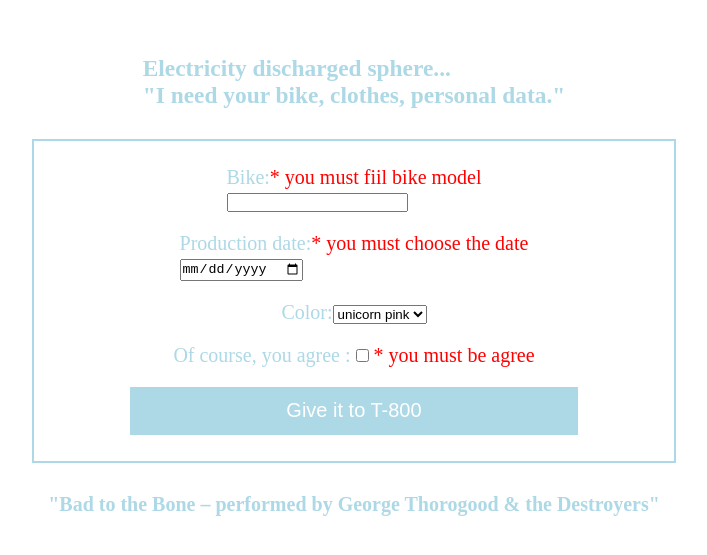
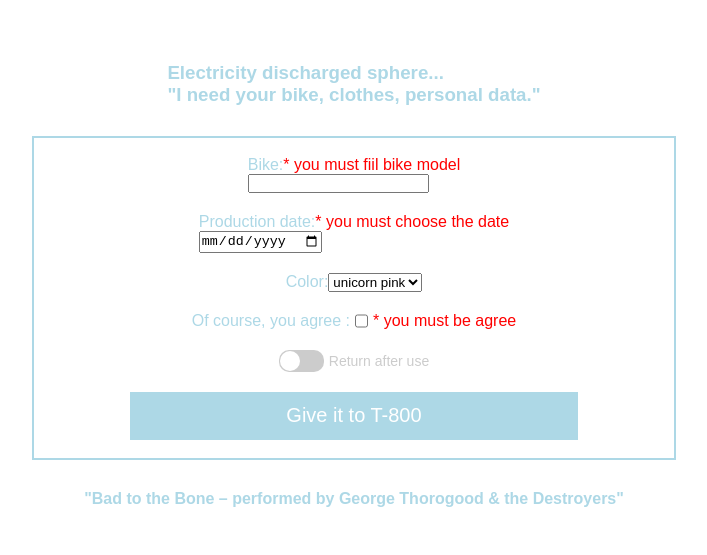
Before and after one commit to gonzjv/react, a React app in the folder react-forms/: page / in a window 1280 px wide. Shown: the part 115-670 px from the top of the page, without its empty margins (286-993 px from the left). Built offline with nearby package versions, Linux system fonts and the light colour scheme.

Commit message:
feat: add switcher to form

```diff
--- a/react-forms/src/components/app/card/card.tsx
+++ b/react-forms/src/components/app/card/card.tsx
@@ -6,6 +6,7 @@ interface MyProps {
     bike: string;
     prodDate: string;
     bikeColor: string;
+    returnAfter: boolean;
   };
 }
 
@@ -24,6 +25,10 @@ const Card = ({ elem }: MyProps): JSX.Element => (
         Color:
         {elem.bikeColor}
       </p>
+      <p>
+        Return after use`:
+        {elem.returnAfter}
+      </p>
     </div>
   </>
 );
--- a/react-forms/src/components/app/form/form.scss
+++ b/react-forms/src/components/app/form/form.scss
@@ -26,3 +26,9 @@
     color: skyblue;
   }
 }
+
+body {
+  margin: 0;
+  font-family: Arial, sans-serif;
+  font-size: 16px;
+}
--- a/react-forms/src/components/app/form/form.tsx
+++ b/react-forms/src/components/app/form/form.tsx
@@ -1,9 +1,9 @@
 import React, { useEffect, useRef, useState } from 'react';
-import Input from '../../_library/input/input';
 import Select from '../../_library/select/select';
 import './form.scss';
 import InputBike from './input-bike/input-bike';
 import InputCheckbox from './input-checkbox/input-checkbox';
+import InputSwitcher from './input-switcher/input-switcher';
 import InputDate from './input_date/input-date';
 
 interface MyProps {
@@ -15,6 +15,7 @@ const Form = ({ setFormValues }: MyProps): JSX.Element => {
   const [prodDate, setProdDate] = useState('');
   const [bikeColor, setColor] = useState('');
   const [agree, setAgree] = useState(false);
+  const [returnAfter, setReturnAfter] = useState(false);
   const [errors, setErrors] = useState({});
 
   useEffect(() => {
@@ -40,7 +41,7 @@ const Form = ({ setFormValues }: MyProps): JSX.Element => {
     if (Object.keys(errors).length === 0) {
       setFormValues((state: []) => [
         ...state,
-        { bike, prodDate, bikeColor, agree },
+        { bike, prodDate, bikeColor, agree, returnAfter },
       ]);
     }
     reset();
@@ -80,12 +81,28 @@ const Form = ({ setFormValues }: MyProps): JSX.Element => {
       />
       <InputCheckbox
         onChange={setAgree}
+        agree={agree}
         errorsAgree={
           Object.keys(errors).includes('agree')
             ? true
             : false
         }
       />
+      <InputSwitcher
+        onChange={setReturnAfter}
+        returnAfter={returnAfter}
+      />
+      {/* <input
+        className="switcher__input"
+        type="checkbox"
+        name="watched"
+        id="switcher"
+      />
+      <label className="switcher__label" htmlFor="switcher">
+        <span className="switcher__text">
+          Return after use
+        </span>
+      </label> */}
       <input
         // disabled={agree ? false : true}
         className="sendButton"
--- a/react-forms/src/components/app/form/input-checkbox/input-checkbox.tsx
+++ b/react-forms/src/components/app/form/input-checkbox/input-checkbox.tsx
@@ -4,17 +4,20 @@ import './input-checkbox.scss';
 interface MyProps {
   onChange: Function;
   errorsAgree: boolean;
+  agree: boolean;
 }
 
 const InputCheckbox = ({
   onChange,
   errorsAgree,
+  agree,
 }: MyProps): JSX.Element => (
   <label className="agree-elem" htmlFor="agree">
     <p>Of course, you agree : </p>
     <input
       type="checkbox"
       name="agree"
+      checked={agree}
       onChange={() => onChange((prev: boolean) => !prev)}
     />
     {errorsAgree && (
--- /dev/null
+++ b/react-forms/src/components/app/form/input-switcher/input-switcher.scss
@@ -0,0 +1,78 @@
+//switcher
+.switcher__input {
+  display: none;
+}
+
+.switcher__input:checked {
+  + .switcher__label {
+    color: lightblue;
+    &:before {
+      background-color: lightblue;
+    }
+    &:after {
+      transform: translateX(23px);
+    }
+    &:active:before {
+      background-color: #b4effa;
+    }
+    &:active:after {
+      transform: translateX(12px);
+    }
+  }
+}
+
+.switcher__label {
+  display: inline-block;
+  vertical-align: top;
+  padding-left: 50px;
+
+  font-size: 14px;
+  color: #ccc;
+  cursor: pointer;
+
+  position: relative;
+
+  transition: color 0.1s linear;
+  &::before {
+    content: '';
+    display: block;
+    width: 45px;
+    height: 22px;
+
+    background-color: #ccc;
+    border-radius: 10px;
+
+    position: absolute;
+    top: 0;
+    left: 0;
+    z-index: 1;
+
+    transition: background-color 0.1s linear;
+  }
+  &::after {
+    content: '';
+    display: block;
+    width: 20px;
+    height: 20px;
+
+    background-color: #fff;
+    border-radius: 50%;
+
+    position: absolute;
+    top: 1px;
+    left: 1px;
+    z-index: 2;
+
+    transition: transform 0.1s linear;
+  }
+  &:active::after {
+    transform: translateX(12px);
+  }
+  &:active::before {
+    background-color: #b4effa;
+  }
+}
+
+.switcher__text {
+  line-height: 22px;
+}
--- /dev/null
+++ b/react-forms/src/components/app/form/input-switcher/input-switcher.tsx
@@ -0,0 +1,38 @@
+import React from 'react';
+import './input-switcher.scss';
+
+interface MyProps {
+  onChange: Function;
+  returnAfter: boolean;
+}
+
+const InputSwitcher = ({
+  onChange,
+  returnAfter,
+}: MyProps): JSX.Element => (
+  <>
+    <input
+      className="switcher__input"
+      type="checkbox"
+      name="return"
+      id="switcher"
+      checked={returnAfter}
+      onChange={() => onChange((prev: boolean) => !prev)}
+    />
+    <label className="switcher__label" htmlFor="switcher">
+      <span className="switcher__text">
+        Return after use
+      </span>
+    </label>
+  </>
+  //   <label className="return-elem" htmlFor="agree">
+  //     <p>Of course, you agree : </p>
+  //     <input
+  //       type="checkbox"
+  //       name="agree"
+  //       checked={returnAfter}
+  //       onChange={() => onChange((prev: boolean) => !prev)}
+  //     />
+  //   </label>
+);
+export default InputSwitcher;
```
